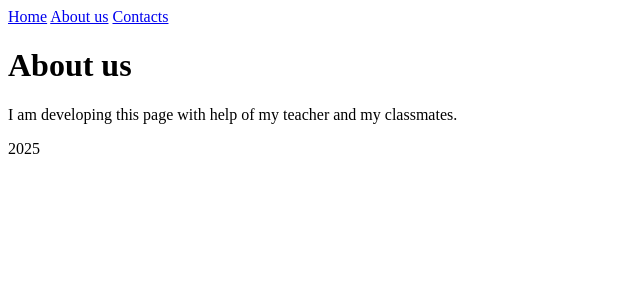
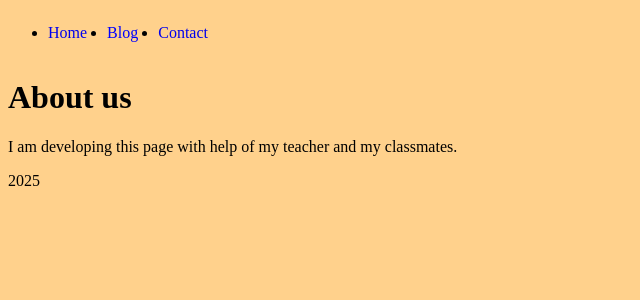
Before and after one commit to HliebKurtushyn/DevPortfolio, a Django app: page /about/ in a window 1280 px wide. Shown: the top 300 px of the page, without its empty margins (0-640 px from the left). Run offline with Django 5.2, Linux system fonts and the light colour scheme.

Commit message:
style: wrote style for index's navbar

```diff
--- a/static/css/base.css
+++ b/static/css/base.css
@@ -1,3 +1,26 @@
 body {
-    background-color: #bf7c18;
+    background-color: #ffd18c;
 }
+
+.navbar {
+    display: flex;
+    flex-direction: row;
+    justify-content: space-between;
+}
+
+.navbar ul {
+    display: flex;
+    gap: 20px;
+}
+
+.nav-link {
+    text-decoration: none;
+}
+
+.nav-link:hover {
+    color: #18b9bf;
+}
+
+.active {
+    color: blue;
+}
--- a/templates/base.html
+++ b/templates/base.html
@@ -6,13 +6,32 @@
     <meta charset="UTF-8">
     <title>Title</title>
     {% block head %}{% endblock %}
-    {# <link href="{% static 'css/base.css' %}" rel="stylesheet"> #}
+    <link href="{% static 'css/base.css' %}" rel="stylesheet">
 </head>
 <body>
     <div>
-        <a href="/">Home</a>
-        <a href="{% url 'about' %}">About us</a>
-        <a href="{% url 'contacts' %}">Contacts</a>
+        <nav class="navbar">
+            <ul>
+                <li>
+                    <a href="{% url 'index' %}"
+                    class="nav-link {% if request.resolver_match.url_name == 'index' %}active{% endif %}">
+                    Home
+                    </a>
+                </li>
+                <li>
+                    <a href="{% url 'about' %}"
+                    class="nav-link {% if request.resolver_match.url_name == 'about' %}active{% endif %}">
+                    Blog
+                    </a>
+                </li>
+                <li>
+                    <a href="{% url 'contacts' %}"
+                    class="nav-link {% if request.resolver_match.url_name == 'contacts' %}active{% endif %}">
+                    Contact
+                    </a>
+                </li>
+            </ul>
+        </nav>
     </div>
 
     {% block content %}{% endblock %}
```
